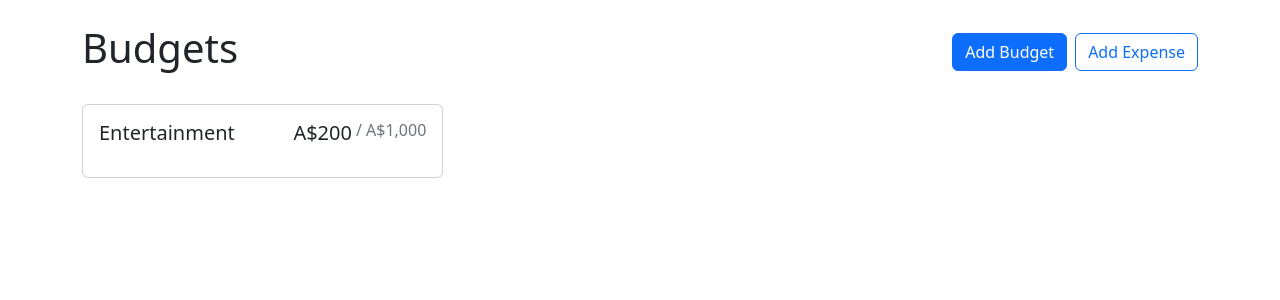
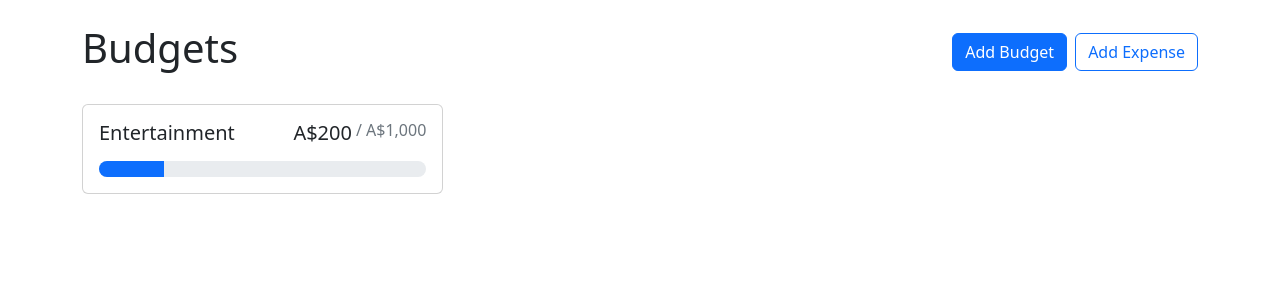
Before and after one commit to kevinvu0606/budget-app-react, a React (Create React App) app: page / in a window 1280 px wide. Shown: the top 300 px of the page. Built offline with nearby package versions, Linux system fonts and the light colour scheme.

Commit message:
feat: added progress bar on budget

```diff
--- a/src/components/BudgetCard.js
+++ b/src/components/BudgetCard.js
@@ -13,7 +13,25 @@ export default function BudgetCard({ name, amount, max }) {
             </span>
           </div>
         </Card.Title>
+        <ProgressBar
+          className='rounded-pill'
+          variant={getProgressBarVariant(amount, max)}
+          min={0}
+          max={max}
+          now={amount}
+        />
       </Card.Body>
     </Card>
   );
 }
+
+function getProgressBarVariant(amount, max) {
+  const ratio = amount / max;
+  if (ratio < 0.5) {
+    return 'primary';
+  } else if (ratio < 0.75) {
+    return 'warning';
+  } else {
+    return 'danger';
+  }
+}
```
